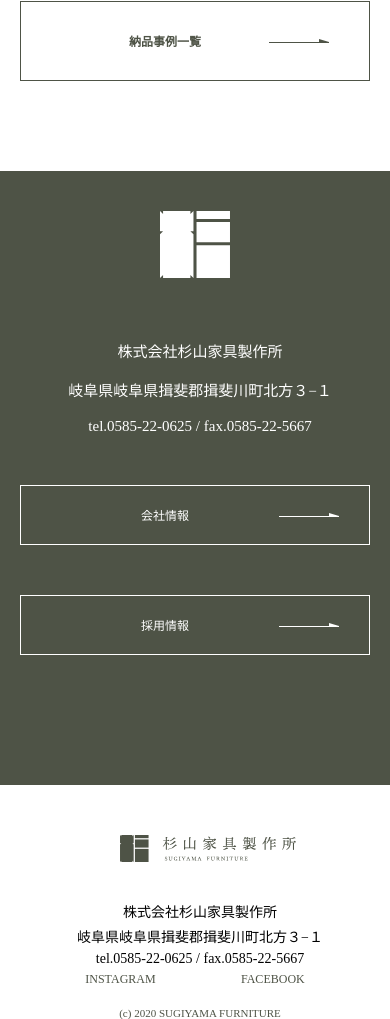
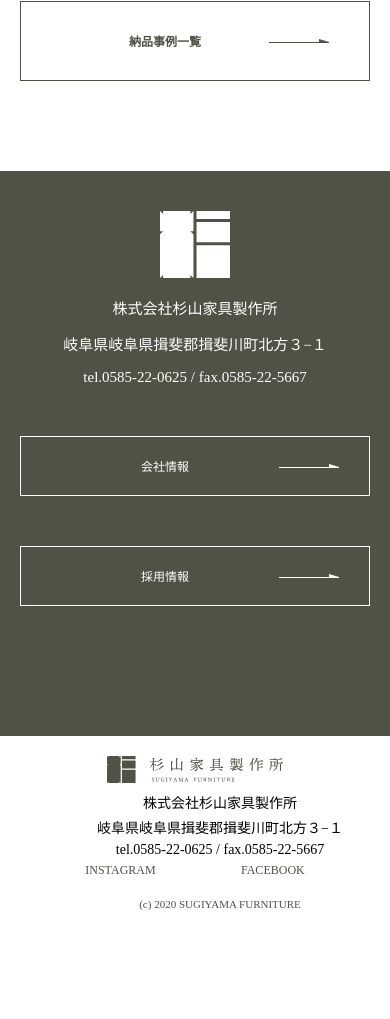
Before and after one commit to Minny1020/Sugiyamakagu.Portfolio1, a plain HTML site: page re2.html in a window 390 px wide. Shown: the part 2646-3665 px from the top of the page. After the commit the page ends 3556 px from the top, so only its background shows below. Drawn offline with Linux system fonts and the light colour scheme.

Commit message:
CSS修正

```diff
--- a/res2.css
+++ b/res2.css
@@ -597,13 +597,12 @@ img {
     background-color: #4E5346;
     color: #ffffff;
     padding: 40px 20px 80px 20px;
+    text-align: center;
   }
 
   .address p {
     text-align: center;
     font-size: 15px;
-    padding: 3px 0px 0px 30px;
-    width: 300px
   }
 
   .address a {
@@ -625,8 +624,6 @@ img {
 
   .address img {
     width: 20%;
-    margin: 0px 0px 40px 140px;
-    text-align: center;
   }
 
   .final {
@@ -635,16 +632,19 @@ img {
     font-size: 14px;
   }
 
+  .last {
+    text-align: center;
+    margin-top: 20px;
+  }
+
   .last p {
     margin: 5px 0px 0px 50px;
-    width:300px;
     font-size: 14px;
     text-align: center;
   }
 
   .last img {
     width: 45%;
-    margin: 50px 0px 30px 120px;
   }
 
   .last a {
```
